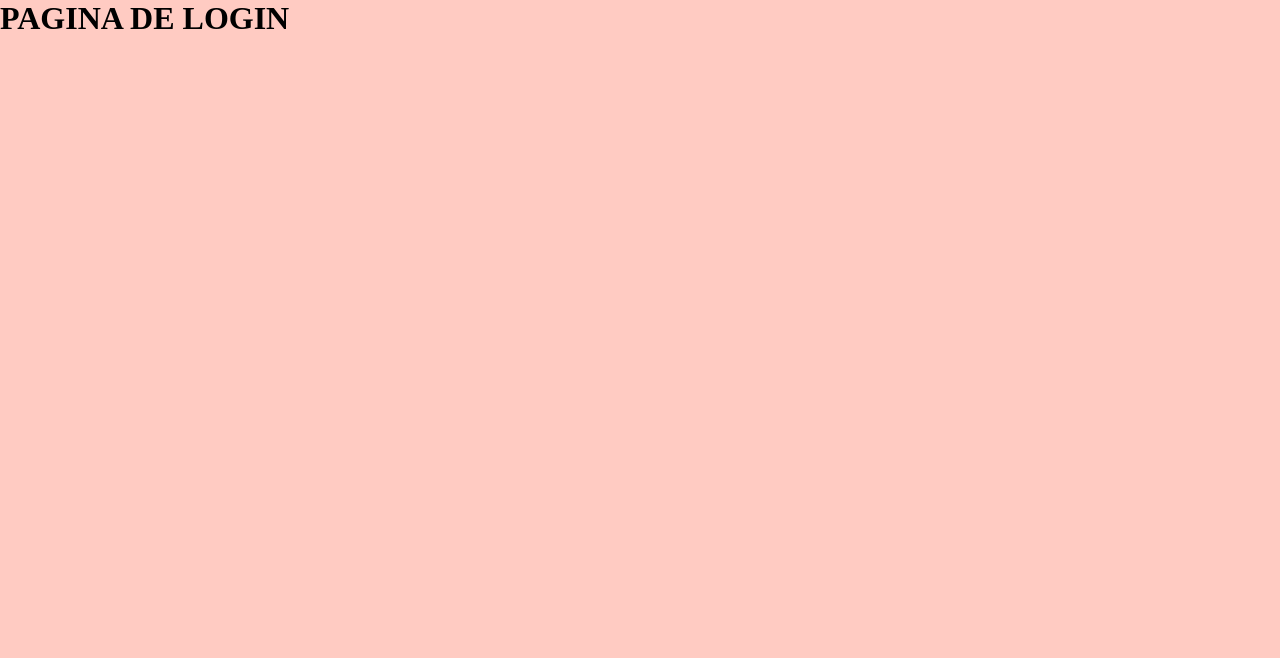
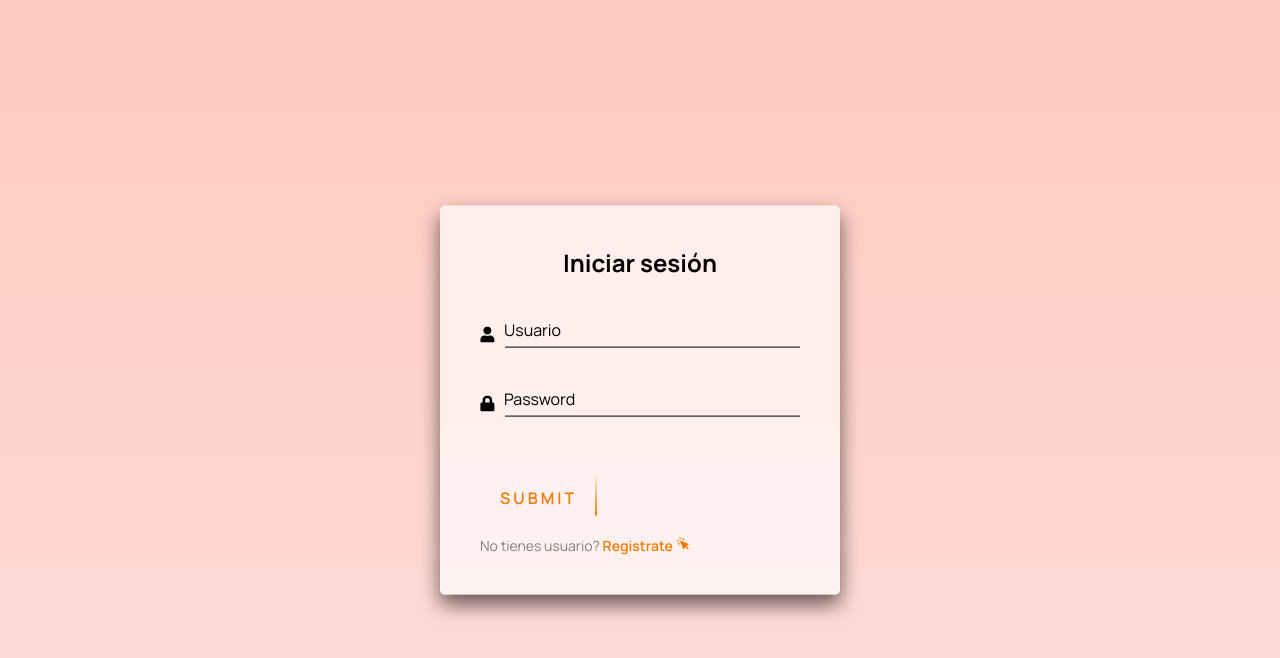
Before and after one commit to Axel-Vicente/app-form_juegos_cierzo, a React (Create React App) app: page /app-form_juegos_cierzo/login in a window 1280 px wide. Shown: the top 658 px of the page. Built offline with nearby package versions, Linux system fonts and the light colour scheme.

Commit message:
Added basic structure login

```diff
--- a/src/App.css
+++ b/src/App.css
@@ -6,7 +6,10 @@
 }
 
 body {
-    background: var(--color-bg)
+    background: var(--color-bg);
+    background-repeat: space;
+    background-size: cover;
+    min-height: 100vh;
 }
 
 .gradient__bg {
--- a/src/index.css
+++ b/src/index.css
@@ -6,7 +6,9 @@
     --gradient-text: linear-gradient(89.97deg, #AE67FA 1.84%, #F49867 102.67%);
     --gradient-bar: linear-gradient(103.22deg, #AE67FA -13.86%, #F49867 99.55%);
 
-    --color-bg: #ffcbc2;
+    --color-bg: linear-gradient(#ffcbc2, #feddd8);
+    --color-button: linear-gradient(to right, #ffa66e 0%, #ff4820 51%, #ffa66e 100%);
+    --color-button-adjustment: 200% auto;
     --color-footer: #031B34;
     --color-blog: #042c54;
     --color-text: #81AFDD;
--- /dev/null
+++ b/src/pages/login/components/index.js
@@ -0,0 +1 @@
+export { default as LoginBox } from "./loginBox/LoginBox";
--- /dev/null
+++ b/src/pages/login/components/loginBox/LoginBox.jsx
@@ -0,0 +1,36 @@
+import React from 'react';
+import './loginBox.css';
+import { FaUser, FaLock } from 'react-icons/fa';
+import { HiCursorClick } from 'react-icons/hi';
+
+const LoginBox = () => {
+    return (
+        <div className='cierzo-games_login-box'>
+            <h2>Iniciar sesión</h2>
+            <form>
+                <div className='cierzo-games_login-user-pass-box'>
+                    <FaUser />
+                    <input type='text' name='user' title='user' required />
+                    <label>Usuario</label>
+                </div>
+                <div className='cierzo-games_login-user-pass-box'>
+                    <FaLock />
+                    <input type='password' name='pass' required />
+                    <label>Password</label>
+                </div>
+                <div className='cierzo-games_login-end-container'>
+                    <a href="#" className='cierzo-games_login-submit'>
+                        <span></span>
+                        <span></span>
+                        <span></span>
+                        <span></span>
+                        Submit
+                    </a>
+                    <span className='cierzo-games_login-register-text'>No tienes usuario? <a>Registrate <HiCursorClick /></a></span>
+                </div>
+            </form>
+        </div>
+    )
+}
+
+export default LoginBox
--- /dev/null
+++ b/src/pages/login/components/loginBox/loginBox.css
@@ -0,0 +1,202 @@
+.cierzo-games_login-box {
+    position: absolute;
+    top: 50%;
+    left: 50%;
+    width: 400px;
+    padding: 40px;
+    transform: translate(-50%, -50%);
+    background: rgba(255, 255, 255, 0.663);
+    box-sizing: border-box;
+    box-shadow: 0 10px 20px rgba(0, 0, 0, .6);
+    border-radius: 5px;
+    font-family: var(--font-family);
+}
+
+.cierzo-games_login-end-container {
+    display: flex;
+    flex-direction: column;
+    align-items: flex-start;
+    align-content: flex-start;
+}
+
+.cierzo-games_login-box h2 {
+    margin: 0 0 30px;
+    padding: 0;
+    color: #000;
+    text-align: center;
+}
+
+.cierzo-games_login-box .cierzo-games_login-user-pass-box {
+    position: relative;
+    display: flex;
+    flex-direction: row;
+    align-items: flex-start;
+    align-content: flex-start;
+}
+
+.cierzo-games_login-box .cierzo-games_login-user-pass-box svg {
+    position: relative;
+    margin-top: 18px;
+    margin-right: 10px;
+    color: #000;
+}
+
+.cierzo-games_login-box .cierzo-games_login-user-pass-box input {
+    width: 100%;
+    padding: 10px 0;
+    font-size: 16px;
+    color: #000;
+    margin-bottom: 30px;
+    border: none;
+    border-bottom: 1px solid #000;
+    outline: none;
+    background: transparent;
+}
+
+.cierzo-games_login-box .cierzo-games_login-user-pass-box label {
+    position: absolute;
+    top: 0;
+    left: 0;
+    padding: 10px 0;
+    font-size: 16px;
+    margin-left: 24px;
+    color: #000;
+    pointer-events: none;
+    transition: .5s;
+}
+
+.cierzo-games_login-box .cierzo-games_login-user-pass-box input:focus~label,
+.cierzo-games_login-box .cierzo-games_login-user-pass-box input:valid~label {
+    top: -20px;
+    left: 0;
+    color: #f47b03;
+    font-weight: 700;
+    font-size: 12px;
+}
+
+.cierzo-games_login-box form .cierzo-games_login-submit {
+    position: relative;
+    display: inline-block;
+    padding: 10px 20px;
+    color: #f47b03;
+    font-size: 16px;
+    font-weight: 600;
+    font-family: var(--font-family);
+    text-decoration: none;
+    text-transform: uppercase;
+    overflow: hidden;
+    transition: .5s;
+    margin-top: 30px;
+    letter-spacing: 3px
+}
+
+.cierzo-games_login-box .cierzo-games_login-submit:hover {
+    background: var(--color-button);
+    background-size: var(--color-button-adjustment);
+    color: #fff;
+    border-radius: 5px;
+}
+
+.cierzo-games_login-box .cierzo-games_login-submit:active {
+    box-shadow: inset 0 1px 5px rgba(0, 0, 0, 0.5);
+}
+
+.cierzo-games_login-box .cierzo-games_login-submit span {
+    position: absolute;
+    display: block;
+}
+
+.cierzo-games_login-register-text {
+    margin-top: 4%;
+    overflow: hidden;
+    position: relative;
+    color: #808080;
+    font-size: 14px;
+}
+.cierzo-games_login-register-text > a {
+    color: #f47b03;
+    font-weight: 600;
+}
+
+.cierzo-games_login-box .cierzo-games_login-submit span:nth-child(1) {
+    top: 0;
+    left: -100%;
+    width: 100%;
+    height: 2px;
+    background: linear-gradient(90deg, transparent, #f47b03);
+    animation: btn-anim1 1s linear infinite;
+}
+
+.cierzo-games_login-box .cierzo-games_login-submit span:nth-child(2) {
+    top: -100%;
+    right: 0;
+    width: 2px;
+    height: 100%;
+    background: linear-gradient(180deg, transparent, #f47b03);
+    animation: btn-anim2 1s linear infinite;
+    animation-delay: .25s
+}
+
+.cierzo-games_login-box .cierzo-games_login-submit span:nth-child(3) {
+    bottom: 0;
+    right: -100%;
+    width: 100%;
+    height: 2px;
+    background: linear-gradient(270deg, transparent, #f47b03);
+    animation: btn-anim3 1s linear infinite;
+    animation-delay: .5s
+}
+
+.cierzo-games_login-box .cierzo-games_login-submit span:nth-child(4) {
+    bottom: -100%;
+    left: 0;
+    width: 2px;
+    height: 100%;
+    background: linear-gradient(360deg, transparent, #f47b03);
+    animation: btn-anim4 1s linear infinite;
+    animation-delay: .75s
+}
+
+@keyframes btn-anim1 {
+    0% {
+        left: -100%;
+    }
+
+    50%,
+    100% {
+        left: 100%;
+    }
+}
+
+@keyframes btn-anim2 {
+    0% {
+        top: -100%;
+    }
+
+    50%,
+    100% {
+        top: 100%;
+    }
+}
+
+@keyframes btn-anim3 {
+    0% {
+        right: -100%;
+    }
+
+    50%,
+    100% {
+        right: 100%;
+    }
+}
+
+@keyframes btn-anim4 {
+    0% {
+        bottom: -100%;
+    }
+
+    50%,
+    100% {
+        bottom: 100%;
+    }
+}
--- a/src/pages/login/login.js
+++ b/src/pages/login/login.js
@@ -1,10 +1,12 @@
 import React from 'react';
 import './login.css';
+
+import { LoginBox } from './components'
 
 const Login = () => {
     return (
         <div>
-            <h1>PAGINA DE LOGIN</h1>
+            <LoginBox />
         </div>
     )
 }
```
